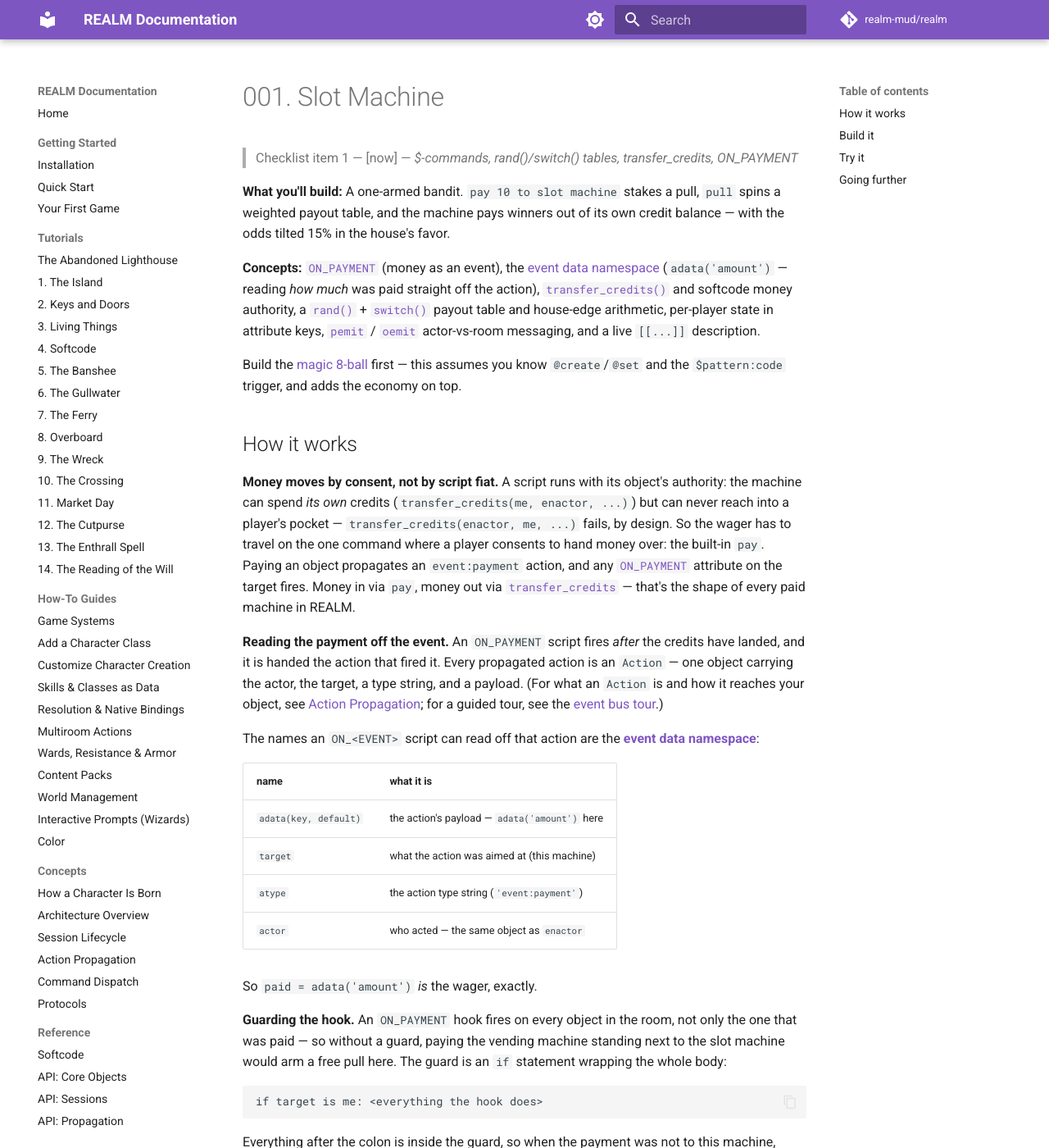
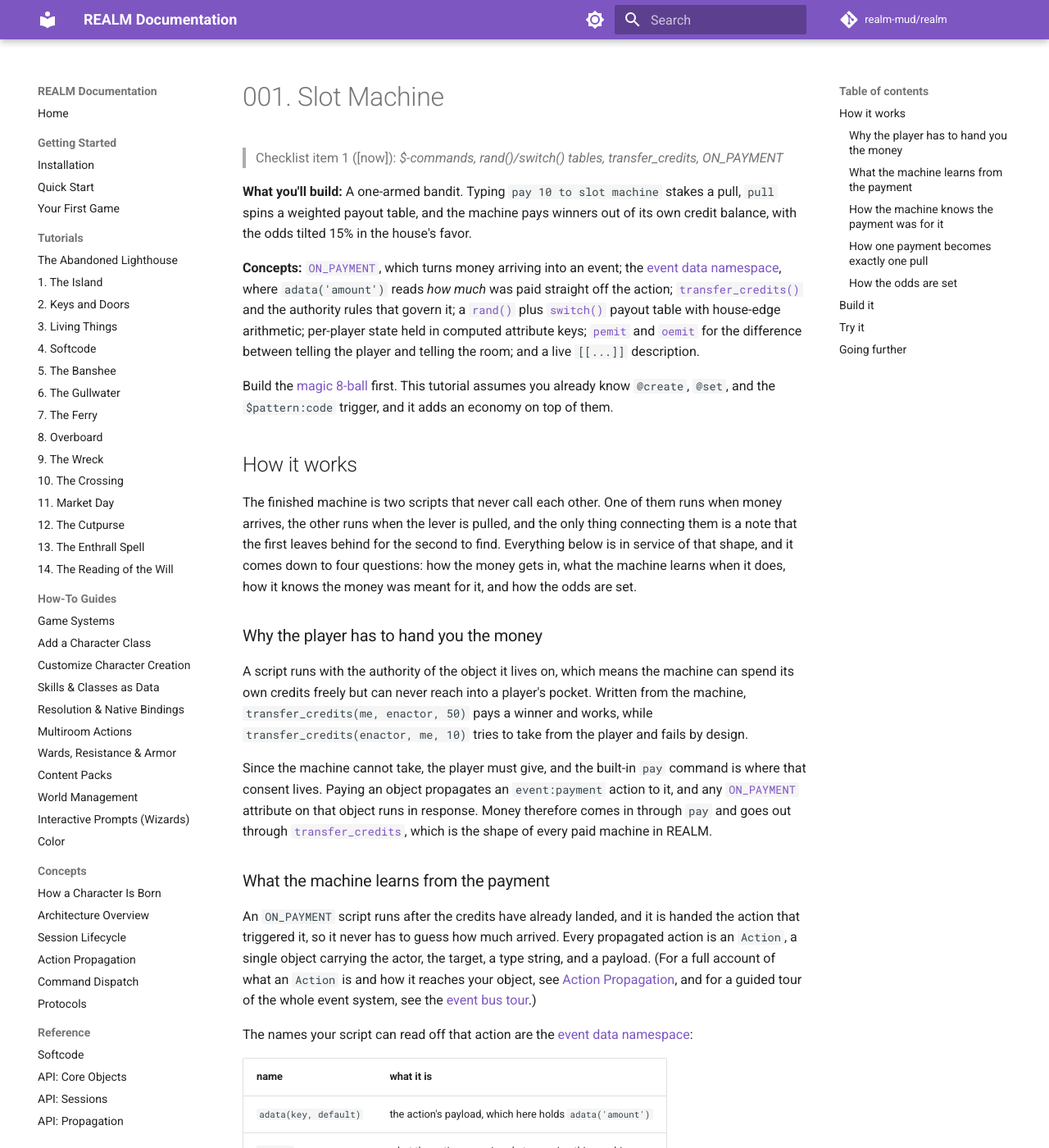
Before and after one commit to count-infinity/realm, an MkDocs documentation site: the page built from docs/showcase/001_slot_machine.md, in a window 1280 px wide and 1400 px high. Shown: the whole window at 82% size. Built offline with MkDocs 1.6.1 and Material for MkDocs 9.7.7, drawn with Linux system fonts in a browser that asks for light colours; comment, search, counter and statistics services are not loaded; some of the changed text lies outside the part shown.

Commit message:
Change conventions for showcase

````diff
--- a/docs/showcase/001_slot_machine.md
+++ b/docs/showcase/001_slot_machine.md
@@ -1,121 +1,143 @@
 # 001. Slot Machine
 
-> Checklist item 1 — [now] — *$-commands, rand()/switch() tables, transfer_credits, ON_PAYMENT*
+> Checklist item 1 ([now]): *$-commands, rand()/switch() tables, transfer_credits, ON_PAYMENT*
 
-**What you'll build:** A one-armed bandit. `pay 10 to slot machine`
-stakes a pull, `pull` spins a weighted payout table, and the machine
-pays winners out of its own credit balance — with the odds tilted 15%
-in the house's favor.
+**What you'll build:** A one-armed bandit. Typing `pay 10 to slot machine`
+stakes a pull, `pull` spins a weighted payout table, and the machine pays
+winners out of its own credit balance, with the odds tilted 15% in the
+house's favor.
 
-**Concepts:** [`ON_PAYMENT`](../reference/softcode.md#lifecycle-hooks)
-(money as an event), the
-[event data namespace](../reference/softcode.md#event-data-namespace)
-(`adata('amount')` — reading *how much* was paid straight off the
-action), [`transfer_credits()`](../reference/softcode.md#fn-transfer_credits)
-and softcode money authority, a
-[`rand()`](../reference/softcode.md#fn-rand) +
-[`switch()`](../reference/softcode.md#fn-switch) payout table and
-house-edge arithmetic, per-player state in attribute keys,
-[`pemit`](../reference/softcode.md#fn-pemit) /
-[`oemit`](../reference/softcode.md#fn-oemit) actor-vs-room messaging,
-and a live `[[...]]` description.
+**Concepts:** [`ON_PAYMENT`](../reference/softcode.md#lifecycle-hooks),
+which turns money arriving into an event; the
+[event data namespace](../reference/softcode.md#event-data-namespace),
+where `adata('amount')` reads *how much* was paid straight off the
+action; [`transfer_credits()`](../reference/softcode.md#fn-transfer_credits)
+and the authority rules that govern it; a
+[`rand()`](../reference/softcode.md#fn-rand) plus
+[`switch()`](../reference/softcode.md#fn-switch) payout table with
+house-edge arithmetic; per-player state held in computed attribute keys;
+[`pemit`](../reference/softcode.md#fn-pemit) and
+[`oemit`](../reference/softcode.md#fn-oemit) for the difference between
+telling the player and telling the room; and a live `[[...]]`
+description.
 
-Build the [magic 8-ball](005_magic_8ball.md) first — this assumes you
-know `@create`/`@set` and the `$pattern:code` trigger, and adds the
-economy on top.
+Build the [magic 8-ball](005_magic_8ball.md) first. This tutorial assumes
+you already know `@create`, `@set`, and the `$pattern:code` trigger, and
+it adds an economy on top of them.
 
 ## How it works
 
-**Money moves by consent, not by script fiat.** A script runs with its
-object's authority: the machine can spend *its own* credits
-(`transfer_credits(me, enactor, ...)`) but can never reach into a
-player's pocket — `transfer_credits(enactor, me, ...)` fails, by
-design. So the wager has to travel on the one command where a player
-consents to hand money over: the built-in `pay`. Paying an object
-propagates an `event:payment` action, and any
+The finished machine is two scripts that never call each other. One of
+them runs when money arrives, the other runs when the lever is pulled,
+and the only thing connecting them is a note that the first leaves behind
+for the second to find. Everything below is in service of that shape, and
+it comes down to four questions: how the money gets in, what the machine
+learns when it does, how it knows the money was meant for it, and how the
+odds are set.
+
+### Why the player has to hand you the money
+
+A script runs with the authority of the object it lives on, which means
+the machine can spend its own credits freely but can never reach into a
+player's pocket. Written from the machine, `transfer_credits(me, enactor,
+50)` pays a winner and works, while `transfer_credits(enactor, me, 10)`
+tries to take from the player and fails by design.
+
+Since the machine cannot take, the player must give, and the built-in
+`pay` command is where that consent lives. Paying an object propagates an
+`event:payment` action to it, and any
 [`ON_PAYMENT`](../reference/softcode.md#lifecycle-hooks) attribute on
-the target fires. Money in via `pay`, money out via
-[`transfer_credits`](../reference/softcode.md#fn-transfer_credits) —
-that's the shape of every paid machine in REALM.
+that object runs in response. Money therefore comes in through `pay` and
+goes out through
+[`transfer_credits`](../reference/softcode.md#fn-transfer_credits), which
+is the shape of every paid machine in REALM.
 
-**Reading the payment off the event.** An `ON_PAYMENT` script fires
-*after* the credits have landed, and it is handed the action that
-fired it. Every propagated action is an `Action` — one object carrying
-the actor, the target, a type string, and a payload. (For what an
-`Action` is and how it reaches your object, see
-[Action Propagation](../architecture/events.md); for a guided tour, see
-the [event bus tour](245_event_bus_tour.md).)
+### What the machine learns from the payment
 
-The names an `ON_<EVENT>` script can read off that action are the
-**[event data namespace](../reference/softcode.md#event-data-namespace)**:
+An `ON_PAYMENT` script runs after the credits have already landed, and it
+is handed the action that triggered it, so it never has to guess how much
+arrived. Every propagated action is an `Action`, a single object carrying
+the actor, the target, a type string, and a payload. (For a full account
+of what an `Action` is and how it reaches your object, see
+[Action Propagation](../architecture/events.md), and for a guided tour of
+the whole event system, see the [event bus tour](245_event_bus_tour.md).)
+
+The names your script can read off that action are the
+[event data namespace](../reference/softcode.md#event-data-namespace):
 
 | name | what it is |
 |------|------------|
-| `adata(key, default)` | the action's payload — `adata('amount')` here |
-| `target` | what the action was aimed at (this machine) |
-| `atype` | the action type string (`'event:payment'`) |
-| `actor` | who acted — the same object as `enactor` |
+| `adata(key, default)` | the action's payload, which here holds `adata('amount')` |
+| `target` | what the action was aimed at, meaning this machine |
+| `atype` | the action type string, here `'event:payment'` |
+| `actor` | who acted, the same object as `enactor` |
 
-So `paid = adata('amount')` *is* the wager, exactly.
+So `paid = adata('amount')` gives you the wager exactly, with nothing to
+reconstruct.
 
-**Guarding the hook.** An `ON_PAYMENT` hook fires on every object in
-the room, not only the one that was paid — so without a guard, paying
-the vending machine standing next to the slot machine would arm a free
-pull here. The guard is an `if` statement wrapping the whole body:
+### How the machine knows the payment was for it
+
+An `ON_PAYMENT` hook fires on every object in the room rather than only
+on the one that was paid. If a vending machine stands beside your slot
+machine, then paying the vending machine also runs the slot machine's
+hook, and without a guard that would arm a free pull. The guard is an
+`if` statement wrapping the entire body of the script:
 
 ```text
 if target is me: <everything the hook does>
 ```
 
-Everything after the colon is inside the guard, so when the payment
-was not to this machine, none of it runs at all. Two rules to know:
+Because everything after the colon sits inside the guard, a payment made
+to something else runs none of it. Two rules go with this pattern:
 
-- **The `if` must be the first thing in the script.** A compound
-  statement can't follow a `;`, so `k = ...; if target is me: ...` is a
-  syntax error. Guard first, then do the work.
-- **There is no `return`.** Scripts run at module scope, so a bare
-  `return` is invalid — wrap the body in the guard rather than trying to
-  bail out early.
+1. **The `if` has to come first.** A compound statement cannot follow a
+   semicolon, so `k = ...; if target is me: ...` is a syntax error. Put
+   the guard at the front, then do the work inside it.
+2. **There is no `return`.** Scripts run at module scope, where a bare
+   `return` is invalid, so wrap the body in the guard rather than trying
+   to bail out early.
 
-See [Guard on `target`](../reference/softcode.md#guard-on-target) for
-the general rule and the events it applies to.
+For the general rule and the full list of events it applies to, see
+[Guard on `target`](../reference/softcode.md#guard-on-target).
 
-**Reading the machine's own attributes.** [`V`](../reference/softcode.md#fn-v)
-reads an attribute off `me` — the object the script is running as.
-`V('cost', 10)` is exactly `get_attr(me, 'cost', 10)`, just shorter.
-You'll use it constantly.
+### How one payment becomes exactly one pull
 
-**One stake, one pull.** A valid payment arms exactly one pull, stored
-per player under a computed key — `'stake_' + enactor.id` — the same
-per-player-attribute idiom the tutorial descriptions use for memoized
-rolls. `pull` refuses when your stake is 0 and consumes it when it
+The two scripts are separate commands typed at different moments, so the
+stake has to be written down somewhere in between. The machine stores it
+under a key computed per player, `'stake_' + enactor.id`, which keeps
+every gambler's stake separate on the one shared cabinet. Paying arms a
+stake, and pulling refuses when the stake is zero and consumes it when it
 spins.
 
-**The payout table.** One `rand(1, 100)` roll is banded into a tier,
-and [`switch()`](../reference/softcode.md#fn-switch) maps tiers to
-prizes and reel art:
+### How the odds are set
 
-| roll      | weight | reels                    | prize (on a 10 cr stake) |
-|-----------|-------:|--------------------------|-------------------------:|
-| 1         |     1% | `[ NOVA : NOVA : NOVA ]` | 250 |
-| 2–5       |     4% | `[ BELL : BELL : BELL ]` | 50  |
-| 6–15      |    10% | `[ STAR : STAR : ---- ]` | 20  |
-| 16–35     |    20% | `[ STAR : ---- : ---- ]` | 10 (push) |
-| 36–100    |    65% | `[ ---- : ---- : ---- ]` | 0   |
+A single `rand(1, 100)` roll is sorted into a tier, and
+[`switch()`](../reference/softcode.md#fn-switch) maps that tier to both a
+prize and a line of reel art:
 
-Expected return per 10 wagered: `(1·250 + 4·50 + 10·20 + 20·10) / 100
-= 8.5` — an 85% return, a 15% house edge. Recompute this whenever you
-tune the table; it is disturbingly easy to build a slot machine that
-loses money. (The showcase test suite pins this exact table below
-break-even.) That edge is what makes the machine a *currency sink*:
-credits enter your world through loot and pay, and sinks drain them
-back out before the economy inflates.
+| roll | weight | reels | prize (on a 10 cr stake) |
+|------|-------:|-------|-------------------------:|
+| 1 | 1% | `[ NOVA : NOVA : NOVA ]` | 250 |
+| 2 to 5 | 4% | `[ BELL : BELL : BELL ]` | 50 |
+| 6 to 15 | 10% | `[ STAR : STAR : ---- ]` | 20 |
+| 16 to 35 | 20% | `[ STAR : ---- : ---- ]` | 10 (push) |
+| 36 to 100 | 65% | `[ ---- : ---- : ---- ]` | 0 |
+
+The expected return on every 10 credits wagered is `(1*250 + 4*50 +
+10*20 + 20*10) / 100 = 8.5`, an 85% return that leaves the house a 15%
+edge. Recompute this whenever you tune the table, because it is
+disturbingly easy to build a slot machine that loses money; the showcase
+test suite pins this exact table below break-even for that reason. That
+edge is also what makes the machine useful as a *currency sink*: credits
+enter your world through loot and wages, and sinks like this one drain
+them back out before the economy inflates.
 
 ## Build it
 
-The cabinet. Its credit balance — the *hopper*, in slot-machine
-terms — is readable at a glance, because `[[...]]` blocks in a
-description run per viewer at render time:
+Start with the cabinet itself. Its credit balance, which slot-machine
+people call the hopper, is readable at a glance because `[[...]]` blocks
+inside a description are evaluated per viewer at the moment the
+description is rendered:
 
 ```text
 @create slot machine
@@ -124,40 +146,51 @@ drop slot machine
 @set slot machine/cost = 10
 ```
 
-The wager intake. Guard on `target`, read the amount off the action,
-then branch — arm a stake and refund any change, or refund everything
-with an explanation.
-[`incr(k)`](../reference/softcode.md#fn-incr) arms the stake: it bumps
-a numeric attribute on `me` by one
-([`decr`](../reference/softcode.md#fn-decr) is its mirror), which is
-tidier than reading, adding and writing back by hand. The
-`(do_this, do_that) if ok else (other)` tuple is the standard one-line
-branch: elements evaluate left to right, so it reads like a tiny
-transaction:
+Next comes the wager intake, which runs in five steps: guard on `target`
+so a neighbour's payment is ignored, look up the price, read the amount
+off the action, compute this player's stake key, and finally either arm a
+stake and refund any overpayment or refund the whole thing with an
+explanation.
+
+Two small helpers appear here for the first time.
+[`V`](../reference/softcode.md#fn-v) reads an attribute off `me`, the
+object the script is running as, so `V('cost', 10)` is exactly
+`get_attr(me, 'cost', 10)` written more briefly. `incr(k)` bumps a
+numeric attribute on `me` by one and
+[`decr`](../reference/softcode.md#fn-decr) is its mirror, which is tidier
+than reading a value, adding to it, and writing it back by hand. The
+`(do_this, do_that) if ok else (other)` tuple is the standard way to
+write a branch on one line, and because its elements evaluate left to
+right it reads like a small transaction:
 
 ```text
 @set slot machine/on_payment = if target is me: cost = V('cost', 10); paid = adata('amount'); k = 'stake_' + enactor.id; (incr(k), transfer_credits(me, enactor, paid - cost), pemit(enactor, 'Clunk. The lever unlocks: type pull.')) if paid >= cost else (transfer_credits(me, enactor, paid), pemit(enactor, f'A pull costs {cost} credits. Coins returned.'))
 ```
 
-The lever. Roll, band into a tier, `switch()` twice (prize, reel art),
-then either refuse (no stake) or commit the whole spin — consume the
-stake, show the room you're playing
-([`oemit`](../reference/softcode.md#fn-oemit) excludes you), show you
-the reels ([`pemit`](../reference/softcode.md#fn-pemit) is private),
-and pay out if you won:
+The lever is the longer of the two scripts, so it helps to read it as a
+sequence before reading it as a line. It looks up the stake and refuses
+immediately if there is none, rolls once, sorts the roll into a tier,
+uses `switch()` twice to turn that tier into a prize and a line of reel
+art, and then commits the spin by consuming the stake, telling the room
+what it sees, showing the player the reels, and paying out if anything
+was won. Note the division of labour in the messaging:
+[`oemit`](../reference/softcode.md#fn-oemit) sends to everyone in the
+room except the player, while [`pemit`](../reference/softcode.md#fn-pemit)
+sends privately to the player alone, which is why the room hears the
+lever but only the gambler sees the reels.
 
 ```text
 @set slot machine/cmd_pull = $pull: k = 'stake_' + enactor.id; staked = V(k, 0); pemit(enactor, 'The lever will not budge. Stake a pull first: pay 10 to slot machine.') if not staked else None; roll = rand(1, 100); tier = 1 if roll <= 1 else (2 if roll <= 5 else (3 if roll <= 15 else (4 if roll <= 35 else 5))); prize = switch(tier, 1, 250, 2, 50, 3, 20, 4, 10, 0); reels = switch(tier, 1, '[ NOVA : NOVA : NOVA ]', 2, '[ BELL : BELL : BELL ]', 3, '[ STAR : STAR : ---- ]', 4, '[ STAR : ---- : ---- ]', '[ ---- : ---- : ---- ]'); (decr(k), oemit(enactor, f'{name(enactor)} pulls the lever. The reels clatter.'), pemit(enactor, reels), (transfer_credits(me, enactor, prize), pemit(enactor, f'Payout! {prize} credits rattle into the tray.')) if prize else pemit(enactor, 'The reels settle on nothing. The house smiles.')) if staked else None
 ```
 
-Neither script tracks the machine's balance, because neither needs to:
-the payment event reports what the machine was paid, and
-[`credits(me)`](../reference/softcode.md#fn-credits) reports what it
-holds whenever it wants to know.
+Notice that neither script keeps a running total of the machine's money,
+because neither one needs to. The payment event reports what the machine
+was just paid, and [`credits(me)`](../reference/softcode.md#fn-credits)
+reports what it currently holds whenever the machine wants to know.
 
-Last, stock the machine with money to pay out of. A machine that
-can't cover a jackpot fails its payout silently, so seed it in one
-`@eval` (you own the machine, so minting onto it is allowed):
+Finally, stock the machine with money to pay out of, since a machine that
+cannot cover a jackpot will fail its payout silently. One `@eval` does
+it, and minting onto the machine is allowed here because you own it:
 
 ```text
 @eval m = get('slot machine'); adjust_credits(m, 500); result = credits(m)
@@ -165,47 +198,66 @@ can't cover a jackpot fails its payout silently, so seed it in one
 
 ## Try it
 
-Give yourself pocket money, then play:
+Give yourself some pocket money first:
 
 ```text
 @eval adjust_credits(me, 120); result = credits(me)
-credits
-pull
-pay 10 to slot machine
-pull
-credits
-pay 3 to slot machine
-look slot machine
 ```
 
-What you should see: the first `pull` answers `The lever will not
-budge. Stake a pull first: pay 10 to slot machine.`; the payment
-answers `Clunk. The lever unlocks: type pull.`; the second `pull`
-prints a reel line and either a payout or `The reels settle on
-nothing. The house smiles.` — while everyone else in the room sees
-`Bilda pulls the lever. The reels clatter.`. The 3-credit payment
-bounces with `A pull costs 10 credits. Coins returned.` and your
-balance is untouched. `look slot machine` reads the hopper — the
-machine's lifetime net take, the number to watch when you tune the
-table on a live game.
+Then play, checking each response as you go:
+
+```text
+> pull
+The lever will not budge. Stake a pull first: pay 10 to slot machine.
+
+> pay 10 to slot machine
+Clunk. The lever unlocks: type pull.
+
+> pull
+[ STAR : ---- : ---- ]
+Payout! 10 credits rattle into the tray.
+
+> pay 3 to slot machine
+A pull costs 10 credits. Coins returned.
+
+> look slot machine
+A one-armed bandit in scuffed chrome, three reels asleep behind smeared glass.
+The hopper holds 500 credits.
+```
+
+The reel line and the line under it are the only part that varies, since
+they depend on the roll; a losing spin prints `[ ---- : ---- : ---- ]`
+followed by `The reels settle on nothing. The house smiles.` instead.
+Everyone else standing in the room sees none of that, only `Bilda pulls
+the lever. The reels clatter.`, which is `oemit` and `pemit` doing their
+separate jobs.
+
+Two things are worth confirming deliberately. The 3-credit payment came
+straight back, so your balance is untouched by an underpayment. And the
+hopper figure in the description is the machine's lifetime net take,
+which is the number to watch when you tune the payout table on a live
+game.
 
 ## Going further
 
-- **Progressive jackpot:** on tier 1, pay out `credits(me) - 100`
-  instead of a flat 250. The machine then pays out everything it is
-  holding except a 100-credit reserve, so the jackpot *is* whatever
-  players have fed in since the last big win — it grows with every
-  losing pull and empties when someone hits NOVA. The 100 held back
-  keeps the machine solvent enough to cover the small prizes right
-  after a jackpot, so it never needs re-seeding by hand.
-- **A spinning delay:** [`wait(2, 'trigger me/do_payout')`](../reference/softcode.md#fn-wait)
-  makes the reels "spin" for two seconds — move the payout into a
-  `do_payout` attribute and fire it with the one-shot timer. (Waits are
-  in-memory: a reboot mid-spin eats the stake — for anything that must
-  survive, use [`expire()`](../reference/softcode.md#fn-expire).)
-- **Loose and tight cabinets:** `@clone slot machine`, then edit the
-  clone's `cmd_pull` bands. Recompute the expected return every time.
-- **Announce jackpots to the whole casino:** tag the rooms into a zone
-  and [`act(here, f'{name(enactor)} hits the NOVA jackpot!',
-  targeting='zone')`](../reference/softcode.md#fn-act) — public wins are
-  the best advertising a casino has.
+- **Progressive jackpot.** On tier 1, pay out `credits(me) - 100` instead
+  of a flat 250. The machine then hands over everything it is holding
+  except a 100-credit reserve, so the jackpot becomes whatever players
+  have fed in since the last big win: it grows with every losing pull and
+  empties when somebody finally hits NOVA. Holding back that 100 keeps
+  the machine solvent enough to cover small prizes in the minutes after a
+  jackpot, so it never needs re-seeding by hand.
+- **A spinning delay.** Calling
+  [`wait(2, 'trigger me/do_payout')`](../reference/softcode.md#fn-wait)
+  makes the reels appear to spin for two seconds. Move the payout into a
+  `do_payout` attribute and fire it with that one-shot timer. Be aware
+  that waits are held in memory, so a reboot mid-spin eats the stake; for
+  anything that must survive a restart, use
+  [`expire()`](../reference/softcode.md#fn-expire) instead.
+- **Loose and tight cabinets.** Run `@clone slot machine` and edit the
+  clone's `cmd_pull` bands to give a room several machines with different
+  personalities. Recompute the expected return every time you do.
+- **Announce jackpots to the whole casino.** Tag the rooms into a zone and
+  call [`act(here, f'{name(enactor)} hits the NOVA jackpot!',
+  targeting='zone')`](../reference/softcode.md#fn-act), because a public
+  win is the best advertising a casino has.
````
